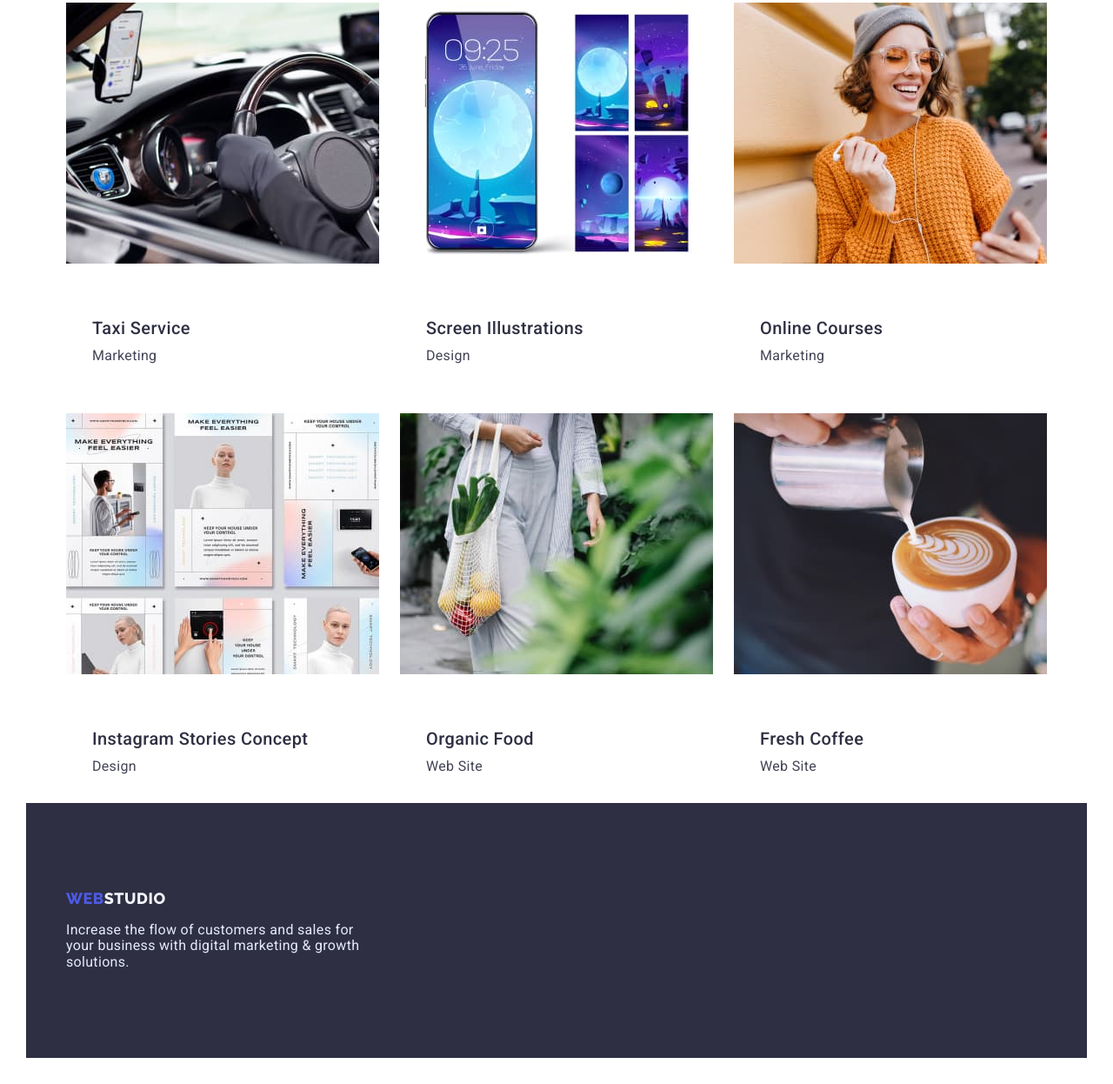
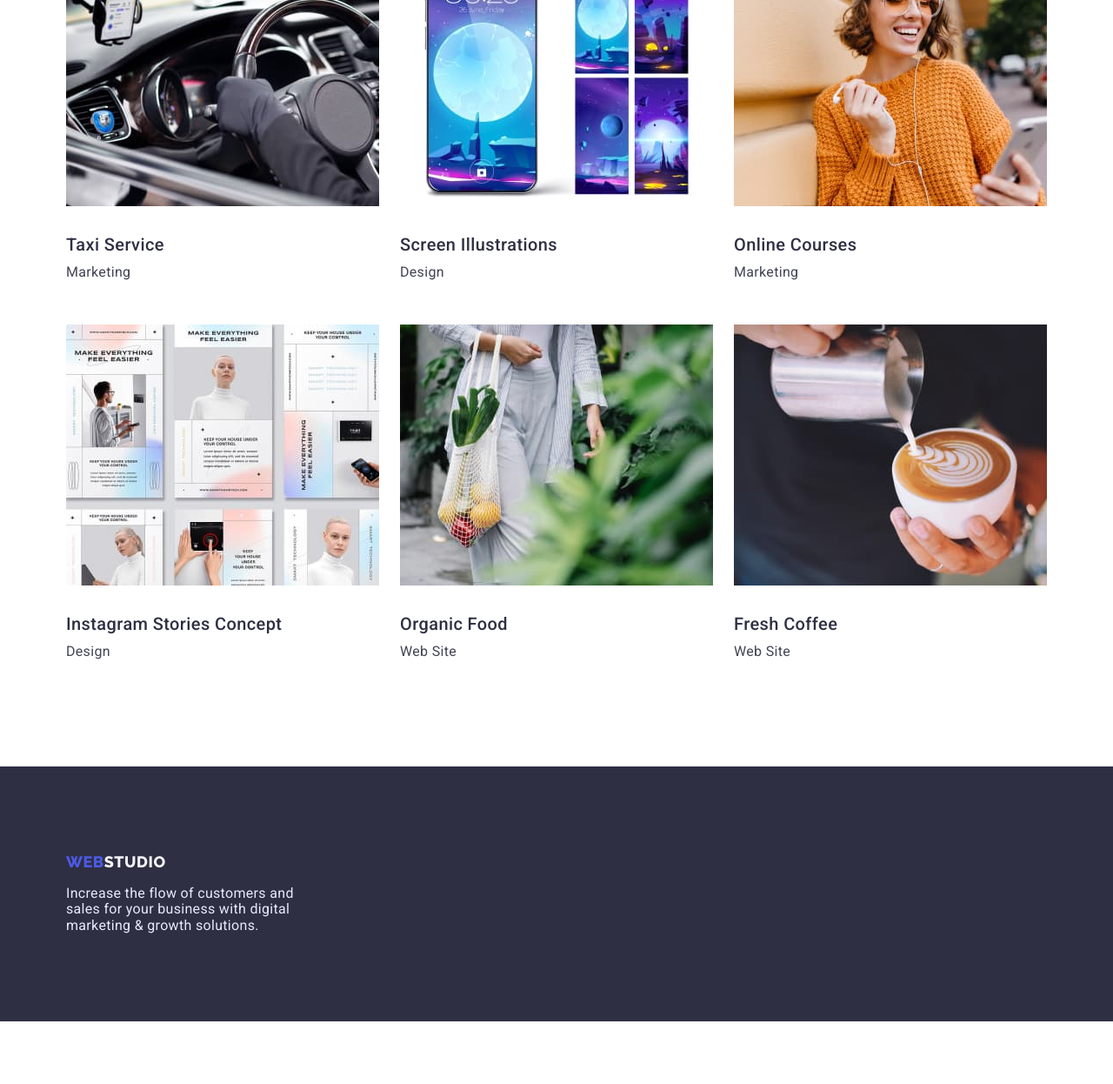
Before and after one commit to Vadim0584/goit-markup-hw-02, a plain HTML site: page portfolio.html in a window 1280 px wide. Shown: the part 789-2035 px from the top of the page at 87% size. After the commit the page ends 1963 px from the top, so only its background shows below. Drawn offline with nearby package versions, Linux system fonts and the light colour scheme.

Commit message:
виправив 3-3

```diff
--- a/css/styles.css
+++ b/css/styles.css
@@ -53,7 +53,7 @@ button {
 }
 
 ul,
-ol {
+li {
   list-style: none;
   padding-left: 0px;
   margin: 0px;
@@ -142,7 +142,8 @@ ul {
   padding: 0;
 }
 
-.header-sait {
+.kontact-link {
+  margin-right: 40px;
   font-family: "Roboto";
   font-style: normal;
   font-weight: 400;
@@ -152,12 +153,8 @@ ul {
   color: #434455;
 }
 
-.kontact-link {
-  margin-right: 40px;
-}
-
 .kontact-link:hover {
-  color: #404bbf;
+  color: #404BBF;
 }
 
 .header-tel {
@@ -223,6 +220,14 @@ ul {
 background-color: #404BBF;
 }
 
+.section {
+padding-top: 120px;
+padding-bottom: 120px;
+}
+
+
+
+
 .visually-text {
   display: flex;
   gap: 24px;
@@ -236,8 +241,8 @@ background-color: #404BBF;
   line-height: 1.2;
   letter-spacing: 0.02em;
   color: #2e2f42;
-  margin: 8px;
-  padding-top: 120px;
+  margin-bottom: 8px;
+
 }
 
 .paragraph {
@@ -261,7 +266,7 @@ background-color: #404BBF;
   letter-spacing: 0.02em;
   text-transform: capitalize;
   color: #2e2f42;
- padding-top:  120px;
+
 }
 .section-photo {
   display: flex;
@@ -271,7 +276,7 @@ background-color: #404BBF;
 
 .section-color {
   background: #f4f4fd;
-  padding-bottom: 120px;
+  padding: 120px 0;
 
 }
 .section-team {
@@ -283,6 +288,7 @@ background-color: #404BBF;
   letter-spacing: 0.02em;
   text-transform: capitalize;
   color: #2e2f42;
+
 
 }
 .section-team-photo {
@@ -301,8 +307,8 @@ background-color: #404BBF;
   margin-top: 32px;
 }
 
-div {
-  padding: 30px;
+.section-c {
+  padding: 32px 0;
 }
 .section-img {
   background: #FFFFFF;
@@ -365,9 +371,13 @@ border-radius: 0px 0px 4px 4px
   display: flex;
   flex-wrap: wrap;
   gap: 24px;
- padding-top: 72px;
+ padding-top: 48px;
+ padding-bottom: 120px;
 }
 
+.visually-photo-l{
+  padding-top: 24px;
+}
 .sectionh2-p {
   font-family: "Roboto";
   font-style: normal;
@@ -391,7 +401,7 @@ border-radius: 0px 0px 4px 4px
 
 footer {
   background-color: #2e2f42;
-  padding-bottom: 100px;
+  padding: 100px 0;
 }
 .foter-link {
   font-family: "Raleway";
@@ -403,7 +413,6 @@ footer {
   text-transform: uppercase;
   color: #f4f4fd;
   text-decoration: none;
-  padding-top: 100px;
   display: flex;
 }
 .foter-link span {
@@ -417,6 +426,6 @@ footer {
   line-height: 1.16;
   letter-spacing: 0.02em;
   color: #e7e9fc;
-  max-width: 358px;
+  max-width: 264px;
   margin-top: 16px;
 }
--- a/portfolio.html
+++ b/portfolio.html
@@ -15,9 +15,7 @@
     <link rel="stylesheet" href="./css/styles.css" />
   </head>
   <body class="body">
-    <div class="body-main">
       <header>
-        <main>
           <div class="container header-first">
            <a class="header-logo" href="./index.html"><span>Web</span>Studio</a>
           <nav class="header-navigation">
@@ -44,6 +42,7 @@
           </ul>
         </div>
        </header>
+       <main>
         <section>
           <div class="container">
             <ul class="hiro">
@@ -52,14 +51,14 @@
               <li><button class="hiro-but-p">App</button></li>
               <li><button class="hiro-but-p">Design</button></li>
               <li><button class="hiro-but-p">Marketing</button></li>
-          </ul>
+            </ul>
           </div>
         </section>
         <section class="visually">
           <div class="container">
             <h1 class="visually-hidden">ol photo</h1>
           <ul class="visually-photo">
-            <li>
+            <li class="visually-photo-l">
               <img
                 src="./imegis/img1.jpg"
                 alt="photo"
@@ -71,7 +70,7 @@
               <p class="section-text-p">App</p>
               </div>
             </li>
-            <li>
+            <li class="visually-photo-l">
               <img
                 src="./images1/img2.jpg"
                 alt="photo"
@@ -83,7 +82,7 @@
               <p class="section-text-p">Marketing</p>
               </div>
             </li>
-            <li>
+            <li class="visually-photo-l">
               <img
                 src="./images1/img3.jpg"
                 alt="photo"
@@ -95,7 +94,7 @@
               <p class="section-text-p">App</p>
               </div>
             </li>
-            <li>
+            <li class="visually-photo-l">
               <img
                 src="./images1/img4.jpg"
                 alt="photo"
@@ -107,7 +106,7 @@
               <p class="section-text-p">Marketing</p>
               </div>
             </li>
-            <li>
+            <li class="visually-photo-l">
               <img
                 src="./images1/img5.jpg"
                 alt="photo"
@@ -119,7 +118,7 @@
               <p class="section-text-p">Design</p>
               </div>
             </li>
-            <li>
+            <li class="visually-photo-l">
               <img
                 src="./images1/img6.jpg"
                 alt="photo"
@@ -131,7 +130,7 @@
               <p class="section-text-p">Marketing</p>
               </div>
             </li>
-            <li>
+            <li class="visually-photo-l">
               <img
                 src="./images1/img7.jpg"
                 alt="photo"
@@ -143,7 +142,7 @@
               <p class="section-text-p">Design</p>
               </div>
             </li>
-            <li>
+            <li class="visually-photo-l">
               <img
                 src="./images1/img8.jpg"
                 alt="photo"
@@ -155,7 +154,7 @@
               <p class="section-text-p">Web Site</p>
               </div>
             </li>
-            <li>
+            <li class="visually-photo-l">
               <img
                 src="./images1/img9.jpg"
                 alt="photo"
@@ -170,9 +169,9 @@
           </ul>
           </div>
         </section>
-      </main>
-     </header>
-      <footer>
+       </main>
+        <section>
+        <footer>
         <div class="container">
           <a class="foter-link" href="index.html"><span>Web</span>Studio</a>
           <p class="foter-text">
@@ -181,6 +180,5 @@
         </p>
         </div>
       </footer>
-    </div>
-  </body>
+     </body>
 </html>
```
Also changed, not shown: index.html (+7 -9 lines).
